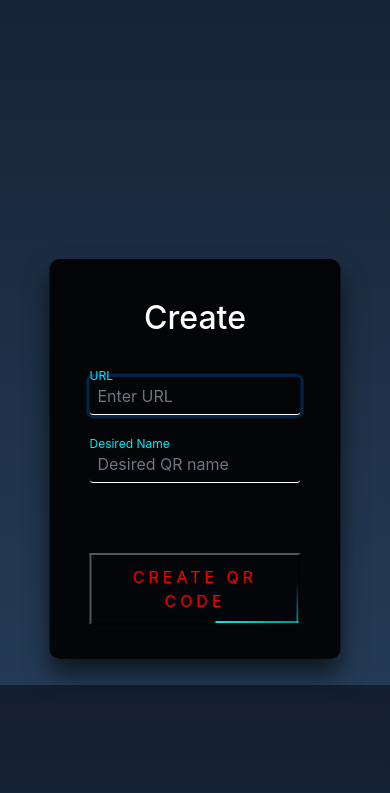
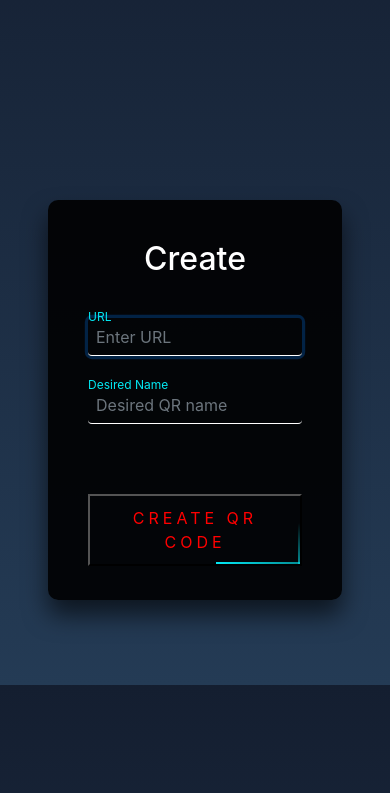
Before and after one commit to rsmith-github/QR-King, a Flask app: page /create in a window 390 px wide. Shown: the part 159-952 px from the top of the page. Run offline with Flask 2, Linux system fonts and the light colour scheme; a user stored in the database is signed in; some libraries are stand-ins or nearby versions.

Commit message:
reduce margin top create form

```diff
--- a/static/styles.css
+++ b/static/styles.css
@@ -414,8 +414,8 @@ body {
 @media (max-width: 890px) {
 
   .create-box {
-    margin-top: 30%;
-    width: 99%;
+    margin-top: 10%;
+    width: 100%;
   }
 
   .index-headline {
```
